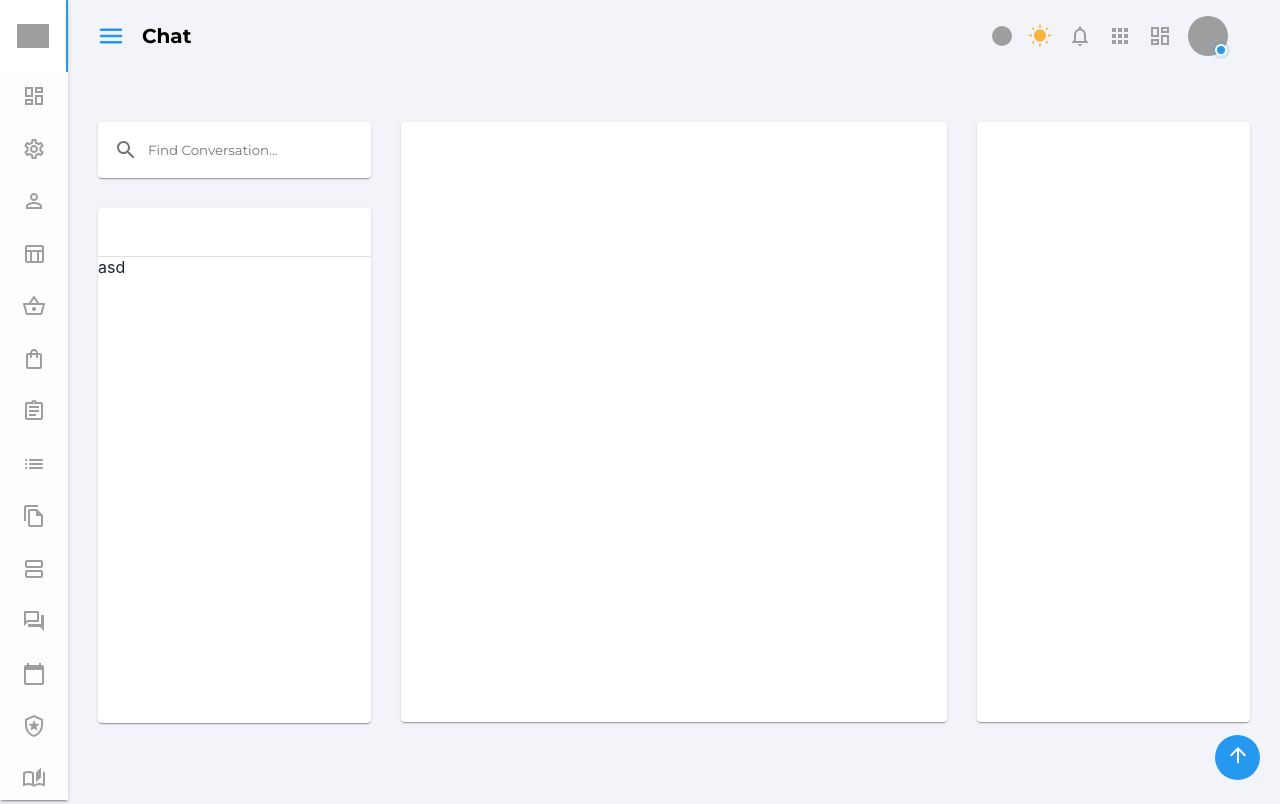
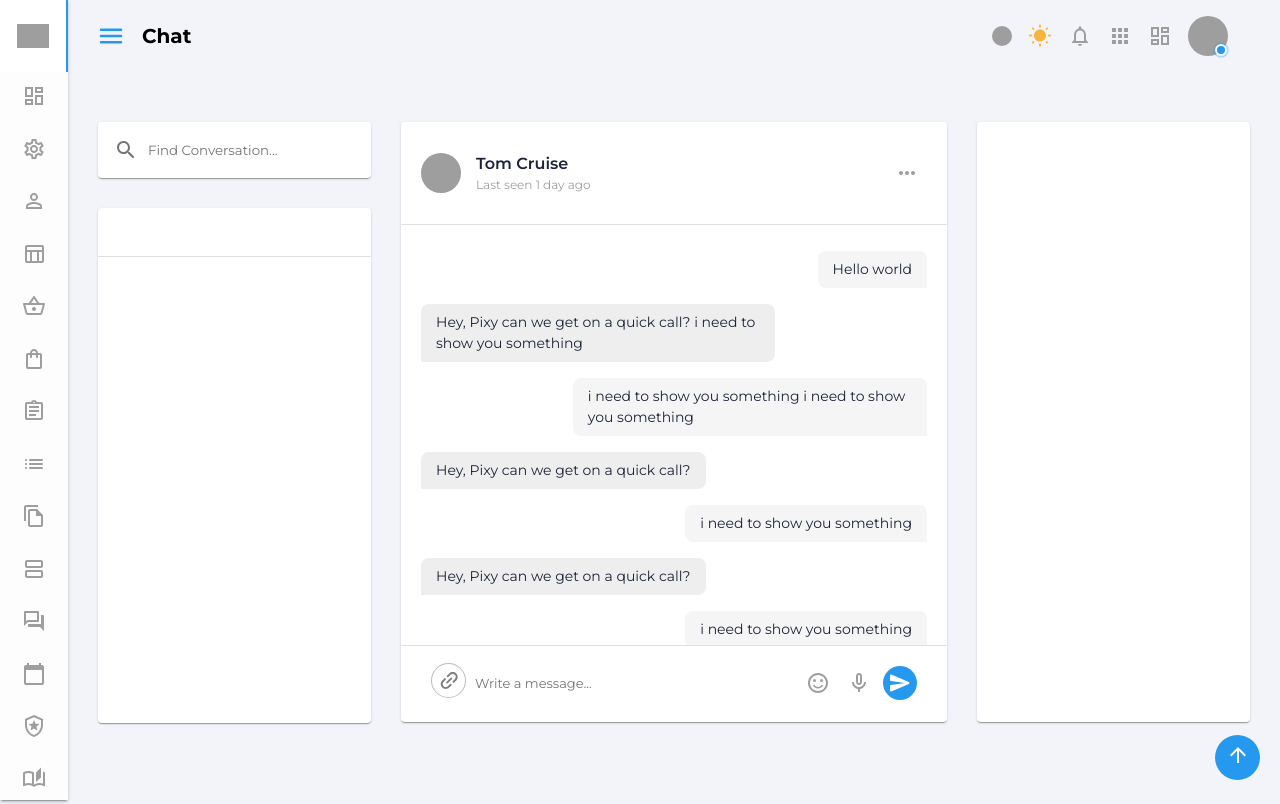
Before and after one commit to Shahrombek/Dashboard-NextJS, a Next.js app: page /chat in a window 1280 px wide. Built offline with nearby package versions, Linux system fonts and the light colour scheme; grey boxes are pictures that could not be loaded.

Commit message:
8 commit

```diff
--- a/pages/chat/index.js
+++ b/pages/chat/index.js
@@ -1,4 +1,11 @@
-import { Grid, IconButton, Paper } from "@mui/material";
+import {
+  Grid,
+  IconButton,
+  Paper,
+  Avatar,
+  Typography,
+  TextField,
+} from "@mui/material";
 import Layout from "../Layout";
 import Box from "@mui/material/Box";
 import Drawer from "@mui/material/Drawer";
@@ -10,11 +17,19 @@
 import ListItemText from "@mui/material/ListItemText";
 import InboxIcon from "@mui/icons-material/MoveToInbox";
 import MailIcon from "@mui/icons-material/Mail";
-import { Fragment, useState } from "react";
+import { Fragment, useEffect, useRef, useState } from "react";
 
+import SendRoundedIcon from "@mui/icons-material/SendRounded";
+import MicNoneOutlinedIcon from "@mui/icons-material/MicNoneOutlined";
+import SentimentSatisfiedAltOutlinedIcon from "@mui/icons-material/SentimentSatisfiedAltOutlined";
+import LinkRoundedIcon from "@mui/icons-material/LinkRounded";
+import MoreHorizRoundedIcon from "@mui/icons-material/MoreHorizRounded";
 import SearchRoundedIcon from "@mui/icons-material/SearchRounded";
+import { useSelector } from "react-redux";
+import { getMsg } from "../../redux/actions/newsActions";
 
 function Prepare() {
+  const mgsData = useSelector((state) => state.redux.messageData);
   const [state, setState] = useState({
     top: false,
     left: false,
@@ -65,6 +80,47 @@
     </Box>
   );
 
+  const handleSubmit = (e) => {
+    e.preventDefault();
+  };
+
+  // Message
+
+  const [msg, setMsg] = useState("");
+  console.log(mgsData);
+  const submitMsg = (e) => {
+    e.preventDefault();
+    console.log(msg);
+
+    const data = {
+      user: "shahrom",
+      title: msg,
+    };
+    data.title.trim().length > 0 && getMsg(data);
+    setMsg("");
+  };
+  const message = (e) => {
+    setMsg(e.target.value);
+  };
+
+  const divRef = useRef(null);
+  useEffect(() => {
+    divRef.current.scrollIntoView({ behavior: "smooth" });
+  });
+
+const [file, setFile] = useState();
+  const handleFileChange = event => {
+    let input = event.target.files[0];
+    console.log(input);
+    if (!input) return;
+
+    setFile(input);
+  };
+
+
+
+  console.log(file);
+
   return (
     <Box sx={{ padding: "30px" }}>
       <Box sx={{ width: "100%", display: "flex", gap: "30px" }} spacing={3}>
@@ -75,10 +131,11 @@
                 width: "100%",
                 display: "block",
                 padding: "8px",
-                mb:'30px',
-            }}
+                mb: "30px",
+              }}
             >
               <form
+                onSubmit={(e) => handleSubmit(e)}
                 style={{
                   display: "flex",
                   alignItems: "center",
@@ -100,12 +157,10 @@
                 </IconButton>
               </form>
             </Paper>
-            <Paper sx={{height:'515px', width: '100%'}}>
-                  <Box sx={{p:3}}>
-
-                  </Box>
-                  <Divider/>
-                  <Box>asd</Box>
+            <Paper sx={{ height: "515px", width: "100%" }}>
+              <Box sx={{ p: 3 }}></Box>
+              <Divider />
+              <Box></Box>
             </Paper>
           </Box>
         </Box>
@@ -115,9 +170,154 @@
               width: "100%",
               height: "600px",
               display: "block",
-              padding: "30px",
             }}
-          ></Paper>
+          >
+            <Box
+              sx={{
+                p: "30px 20px",
+                display: "flex",
+                align: "center",
+                justifyContent: "space-between",
+              }}
+            >
+              <Box sx={{ display: "flex", alignItems: "center", gap: "15px" }}>
+                <Avatar
+                  sx={{ backgroundColor: "rgb(229, 234, 242)" }}
+                  alt="Cindy Baker"
+                  src="https://uko-react.vercel.app/static/avatar/001-man.svg"
+                />
+                <Box>
+                  <Typography sx={{ fontSize: "16px", fontWeight: 600 }}>
+                    Tom Cruise
+                  </Typography>
+                  <Typography
+                    sx={{ fontSize: "12px", color: "secondary.main" }}
+                  >
+                    Last seen 1 day ago
+                  </Typography>
+                </Box>
+              </Box>
+              <IconButton sx={{ color: "secondary.main" }}>
+                <MoreHorizRoundedIcon />
+              </IconButton>
+            </Box>
+            <Divider />
+
+            <Box
+              ref={divRef}
+              sx={{
+                p: "10px 20px",
+                height: "420px",
+                overflowY: "auto",
+                backgroundPosition: "center",
+                objectFit: "cover",
+                background: "url()",
+              }}
+            >
+              {mgsData.map((item, index) => {
+                return (
+                  <Box
+                    key={index}
+                    sx={{
+                      my: 2,
+                      display: "flex",
+                      alignItems: "center",
+                      justifyContent: item.user === "shahrom" ? "end" : "start",
+                    }}
+                  >
+                    <Typography
+                      sx={{
+                        p: "8px 15px",
+                        background:
+                          item.user === "shahrom" ? "#f5f5f5" : "#eeeeee",
+                        display: "inline-block",
+                        maxWidth: "70%",
+                        fontSize: "14px",
+                        borderRadius:
+                          item.user === "shahrom"
+                            ? "8px 8px 0 8px "
+                            : "8px 8px 8px 0 ",
+                      }}
+                    >
+                      {item.title}
+                    </Typography>
+                  </Box>
+                );
+              })}
+            </Box>
+            <Divider />
+            <Box
+              sx={{
+                p: "20px 30px",
+                display: "flex",
+                alignItems: "center",
+                justifyContent: "space-between",
+                gap: "7px",
+              }}
+            >
+              <input onChange={handleFileChange} type="file" id="file" accept="image/*" />
+              <label for="file">
+                <span
+                  style={{
+                    display: 'inline-block',
+                    border: "1px solid #bdbdbd",
+                    fontSize: "18px",
+                    width: '35px',
+                    height: '35px',
+                    borderRadius: '50%',
+                    color: "gray",
+                    transform: "rotate(-45deg)",
+                    display: "flex", alignItems: "center",
+                    justifyContent: "center",
+                    cursor: 'pointer',
+                    marginTop: '-5px',
+                  }}
+                  >
+                  <LinkRoundedIcon />
+                </span>
+              </label>
+
+              <form
+                onSubmit={(e) => submitMsg(e)}
+                style={{
+                  flex: 1,
+                  display: "flex",
+                  alignItems: "center",
+                  gap: "7px",
+                }}
+              >
+                <input
+                  onChange={(e) => message(e)}
+                  value={msg}
+                  style={{
+                    flex: 1,
+                    border: "none",
+                    outline: "none",
+                    fontFamily: "montserrat",
+                    fontSize: "13px",
+                  }}
+                  placeholder="Write a message..."
+                />
+                <IconButton sx={{ p: "5px", color: "secondary.main" }}>
+                  <SentimentSatisfiedAltOutlinedIcon />
+                </IconButton>
+                <IconButton sx={{ p: "5px", color: "secondary.main" }}>
+                  <MicNoneOutlinedIcon />
+                </IconButton>
+                <IconButton
+                  onClick={(e) => submitMsg(e)}
+                  sx={{
+                    background: "rgb(36, 153, 239)",
+                    "&:hover": { background: "rgb(36, 153, 239)" },
+                    color: "white",
+                    p: "5px",
+                  }}
+                >
+                  <SendRoundedIcon />
+                </IconButton>
+              </form>
+            </Box>
+          </Paper>
         </Box>
         <Box sx={{ flex: 2 }}>
           <Paper
--- a/pages/kanban/index.js
+++ b/pages/kanban/index.js
@@ -62,6 +62,7 @@
 
 
   //   Drag Drop
+  const [columnTodo, setColumnTodo] = useState(-1);
   function allowDrop(e) {
     e.preventDefault();
   }
@@ -76,6 +77,7 @@
     e.target.appendChild(document.getElementById(data));
   }
 
+  // Other section
   const openSetting = (item) => {
     item.completed = true;
     getTodo(item);
@@ -154,7 +156,7 @@
                 onDragOver={(event) => allowDrop(event)}
               >
                 {todos.length !== 0 &&
-                  todos.map((item) => {
+                  todos.map((item, index) => {
                     return (
                       <Paper
                       key={item.id}
--- a/redux/actions/newsActions.js
+++ b/redux/actions/newsActions.js
@@ -13,3 +13,8 @@
 export const deletTodo = (category) => {
   dispatch({ type: t.REMOVE_TODO, payload: category });
 };
+
+
+export const getMsg = (data) => {
+  dispatch({ type: t.ADD_MSG, payload: data });
+}
--- a/redux/reducers/newsReducer.js
+++ b/redux/reducers/newsReducer.js
@@ -2,6 +2,40 @@
 
 const initialState = {
   addTodo: {},
+  messageData: [
+    {
+      user: "shahrom",
+      title: "Hello world",
+    },
+    {
+      user: "Tom Cruise",
+      title: "Hey, Pixy can we get on a quick call? i need to show you something",
+    },
+    {
+      user: "shahrom",
+      title: "i need to show you something i need to show you something",
+    },
+    {
+      user: "Tom Cruise",
+      title: "Hey, Pixy can we get on a quick call? ",
+    },
+    {
+      user: "shahrom",
+      title: "i need to show you something",
+    },
+    {
+      user: "Tom Cruise",
+      title: "Hey, Pixy can we get on a quick call? ",
+    },
+    {
+      user: "shahrom",
+      title: "i need to show you something",
+    },
+    {
+      user: "Tom Cruise",
+      title: "Hey, Pixy can we get on a quick call? ",
+    },
+  ],
 };
 
 const newsReducer = (state = initialState, action) => {
@@ -21,7 +55,10 @@
         (e) => e.id !== action.payload.id
       );
       return { ...state, addTodo: { ...task } };
-      default:
+
+    case t.ADD_MSG:
+      return { ...state, messageData: [...state.messageData, action.payload] };
+    default:
       return state;
   }
 };
--- a/redux/types.js
+++ b/redux/types.js
@@ -3,3 +3,5 @@
 export const ADD_TODO = 'ADD_TODO';
 export const REMOVE_TODO = 'REMOVE_TODO';
 export const EDIT_TODO = 'EDIT_TODO';
+
+export const ADD_MSG = "ADD_MSG";
--- a/styles/globals.css
+++ b/styles/globals.css
@@ -34,3 +34,7 @@
   color: #fff;
   background: rgb(36, 153, 239, 1);
 }
+
+input[type='file']{
+  display: none
+}
```
